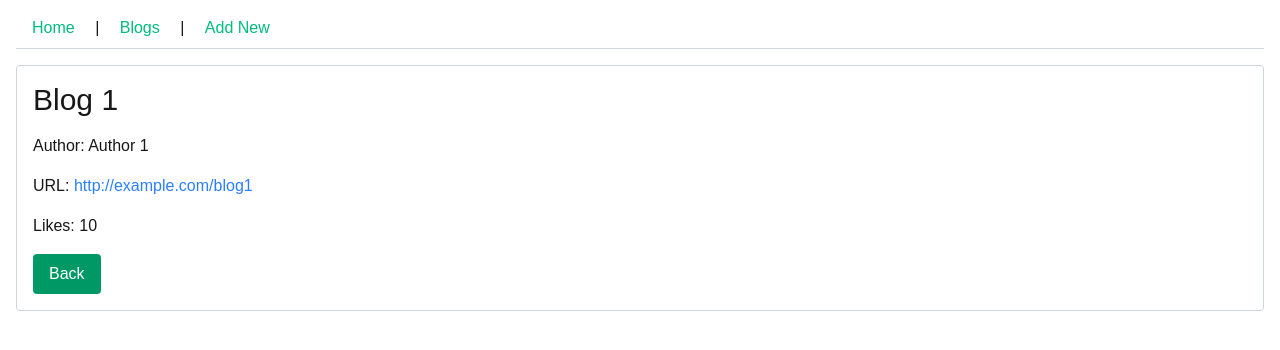
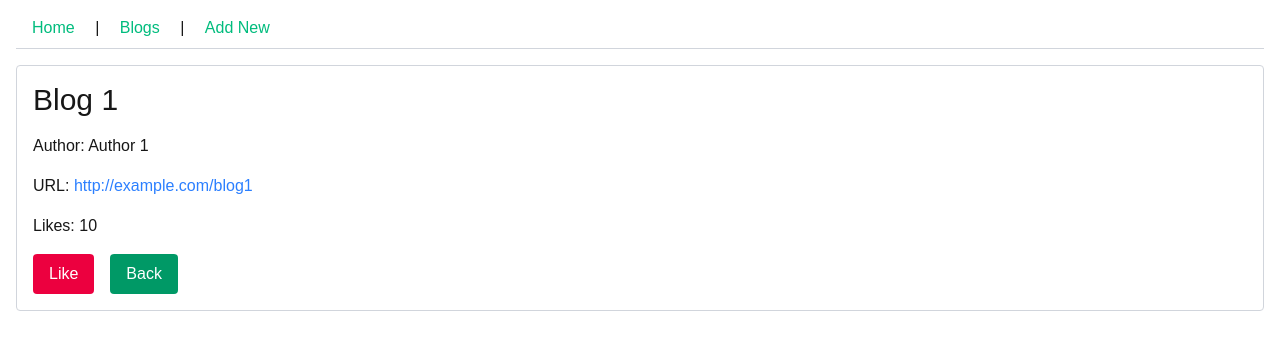
Before and after one commit to amandeep90s/full-stack-open-nextjs-blog, a Next.js app: page /blogs/1 in a window 1280 px wide. Shown: the top 350 px of the page. Built offline with nearby package versions, Linux system fonts and the light colour scheme.

Commit message:
feat: implement like functionality for blog posts

```diff
--- a/app/actions/blog.ts
+++ b/app/actions/blog.ts
@@ -2,7 +2,7 @@
 
 import { revalidatePath } from "next/cache";
 import { redirect } from "next/navigation";
-import { addBlog } from "../services/blogs";
+import { addBlog, likeBlog } from "../services/blogs";
 
 export const createBlog = async (formData: FormData) => {
   const title = formData.get("title") as string;
@@ -13,3 +13,14 @@ export const createBlog = async (formData: FormData) => {
   revalidatePath("/blogs");
   redirect("/blogs");
 };
+
+export const likeBlogPost = async (formData: FormData) => {
+  const id = formData.get("id") as string;
+  const blogId = Number(id);
+
+  if (!isNaN(blogId)) {
+    likeBlog(blogId);
+    revalidatePath("/blogs");
+    revalidatePath(`/blogs/${blogId}`);
+  }
+};
--- a/app/blogs/[id]/page.tsx
+++ b/app/blogs/[id]/page.tsx
@@ -1,3 +1,4 @@
+import { likeBlogPost } from "@/app/actions/blog";
 import { getBlogById } from "@/app/services/blogs";
 import Link from "next/link";
 import { notFound } from "next/navigation";
@@ -28,6 +29,17 @@ const BlogPage = async ({ params }: { params: Promise<{ id: string }> }) => {
       </p>
 
       <p>Likes: {blog.likes}</p>
+
+      <div className="flex items-center gap-4">
+        <form action={likeBlogPost}>
+          <input type="hidden" name="id" value={blog.id} />
+          <button
+            type="submit"
+            className="bg-rose-600 text-white py-2 px-4 rounded-sm hover:bg-rose-700 transition-colors"
+          >
+            Like
+          </button>
+        </form>
         <Link
           href="/blogs"
           className="bg-emerald-600 inline-block text-white py-2 px-4 rounded-sm hover:bg-emerald-700 transition-colors"
@@ -35,6 +47,7 @@ const BlogPage = async ({ params }: { params: Promise<{ id: string }> }) => {
           Back
         </Link>
       </div>
+    </div>
   );
 };
 
--- a/app/services/blogs.ts
+++ b/app/services/blogs.ts
@@ -41,3 +41,10 @@ export const addBlog = (title: string, author: string, url: string) => {
 export const getBlogById = (id: number) => {
   return blogs.find((blog) => blog.id === id);
 };
+
+export const likeBlog = (id: number) => {
+  const blog = getBlogById(id);
+  if (blog) {
+    blog.likes += 1;
+  }
+};
```
Lines whose indentation alone changed are shown as unchanged.
